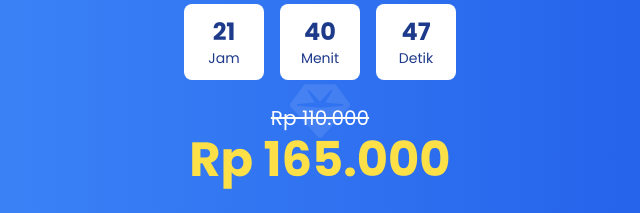
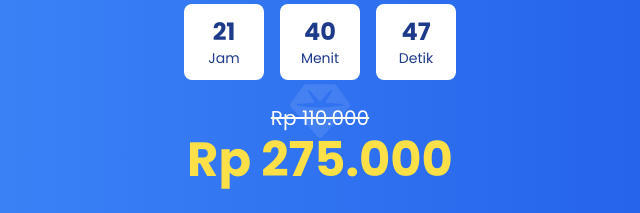
Before and after one commit to Anisastore/newnoslipgriphijab, a plain HTML site: page index.html in a window 1280 px wide. Shown: the part 2640-2853 px from the top of the page, 320-960 px from the left. Drawn offline with nearby package versions, Linux system fonts and the light colour scheme; a script that the page names is missing.

Commit message:
Update index.html

```diff
--- a/index.html
+++ b/index.html
@@ -262,7 +262,7 @@ Desain minimalis dengan potongan rapi menambah kesan clean & chic di setiap akti
 
                     <div class="flex flex-col items-center mb-6">
                         <div class="text-xl line-through mb-1">Rp 110.000</div>
-                        <div class="text-4xl md:text-5xl font-bold text-yellow-300">Rp 165.000</div>
+                        <div class="text-4xl md:text-5xl font-bold text-yellow-300">Rp 275.000</div>
                         <br>
                         <div class="bg-yellow-400 text-blue-900 font-bold py-2 px-4 rounded-full mt-2">
                             Anda Hemat Rp 66.000!
```
